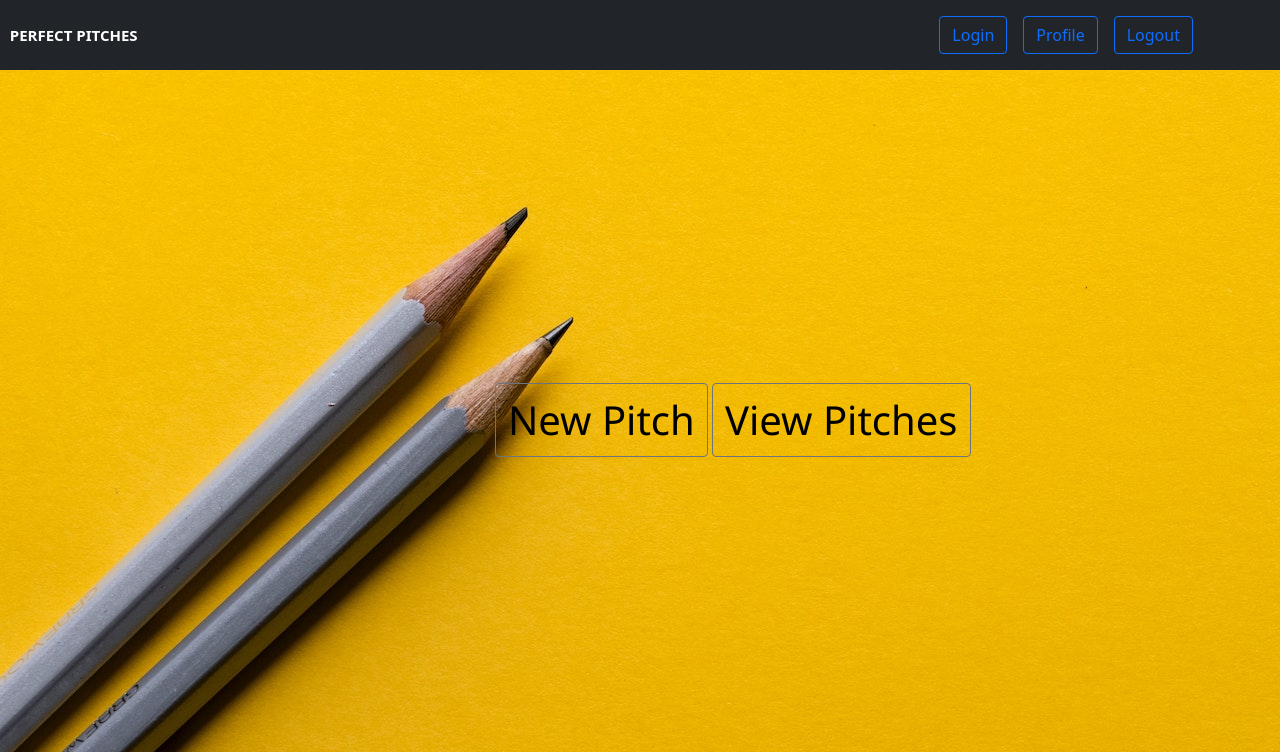
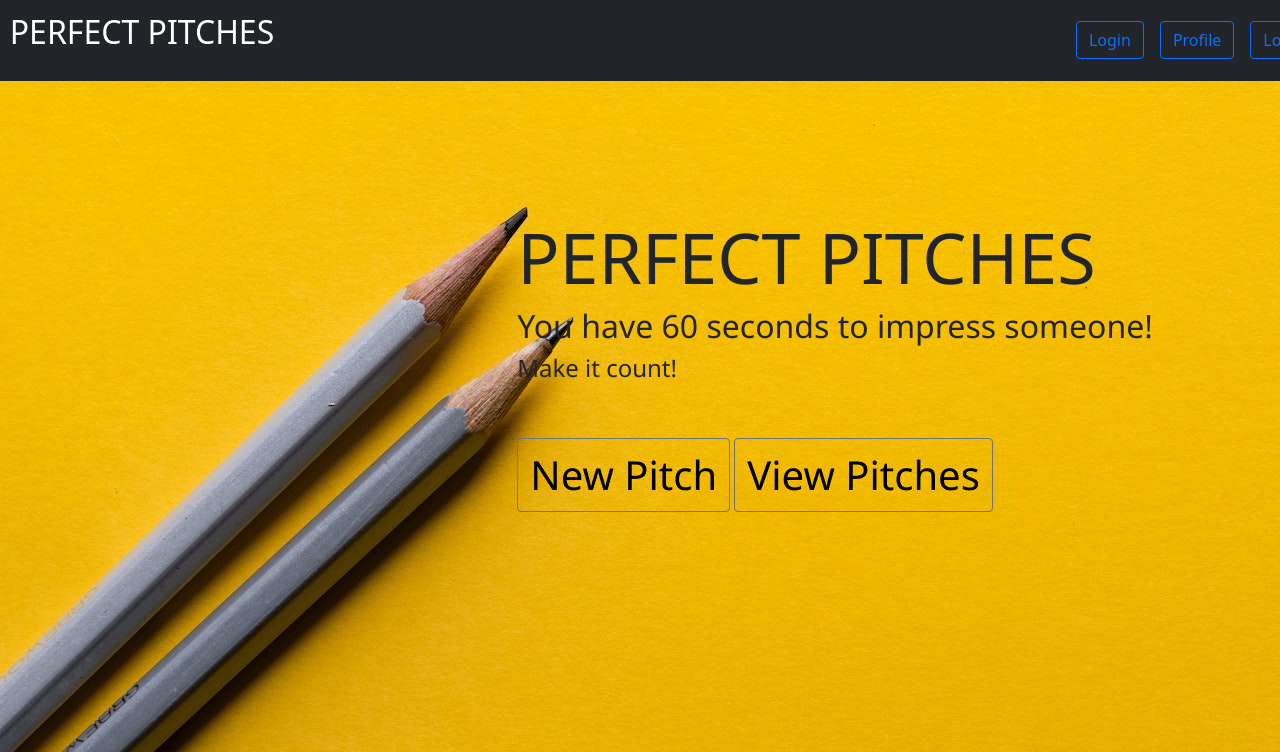
Before and after one commit to linetlucy-genchabe/perfect-pitches, a Flask app: page / in a window 1280 px wide. Shown: the top 752 px of the page. Run offline with Flask 2, Linux system fonts and the light colour scheme; data that the repository does not hold is empty; some libraries are stand-ins or nearby versions.

Commit message:
add styling

```diff
--- a/app/templates/base.html
+++ b/app/templates/base.html
@@ -17,7 +17,7 @@
     <div class="">
 
         <nav class="navbar navbar-expand-lg navbar-dark bg-dark fixed-top">
-            <h3> <a class="navbar-brand" href="/"><span class="badge badge-success">PERFECT PITCHES</span></a></h3>
+            <h3> <a class="navbar-brand" href="/"><span class="badge badge-success"><h2>PERFECT PITCHES</h2></span></a></h3>
             <button class="navbar-toggler" type="button" data-toggle="collapse" data-target="#navbarText" aria-controls="navbarText" aria-expanded="false" aria-label="Toggle navigation">
           <span class="navbar-toggler-icon"></span>
         </button>
--- a/app/templates/index.html
+++ b/app/templates/index.html
@@ -13,8 +13,13 @@
 <body>
     <h1>HI THIS IS PERFECT PITCHES!</h1>
     <div class="container">
+        <div class="words" style="margin-top: 15%;margin-left: 39%;font-family: segoe ui;font-weight: bolder;">
+            <h1 style="font-size: 70px;">PERFECT PITCHES</h1>
+            <h2>You have 60 seconds to impress someone!</h2>
+            <h4>Make it count!</h4>
+        </div>
 
-        <div class="pitches" style="margin-top: 30%;margin-left: 37%;">
+        <div class="pitches" style="margin-top: 5%;margin-left: 39%;">
             <div id="buttons d-block mx-auto">
                 <a class="btn btn-outline-secondary " href="/new_post" style="font-size:40px;font-family: 'segoe UI';color: black;">New Pitch</a>
                 <a class="btn btn-outline-secondary" href="/posts" style="font-size:40px;font-family: 'segoe UI';color: black;">View Pitches</a>
```
